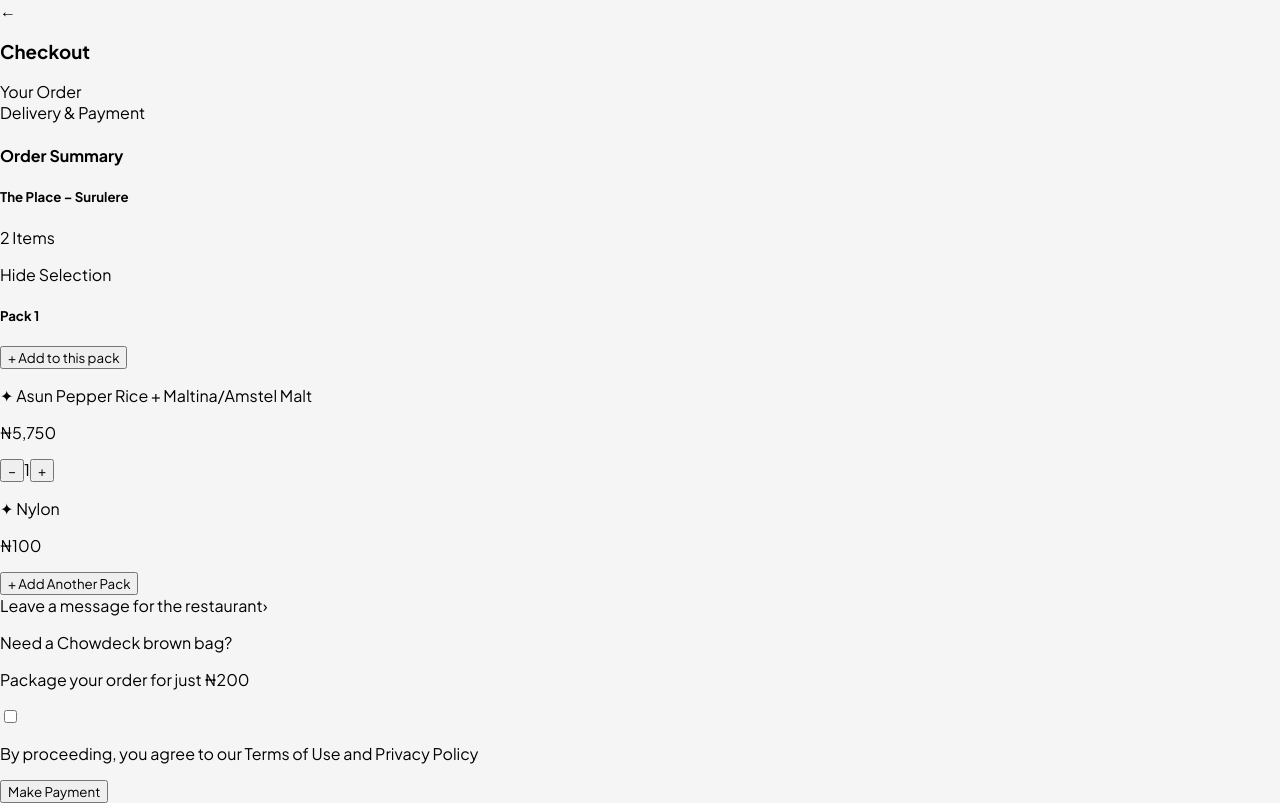
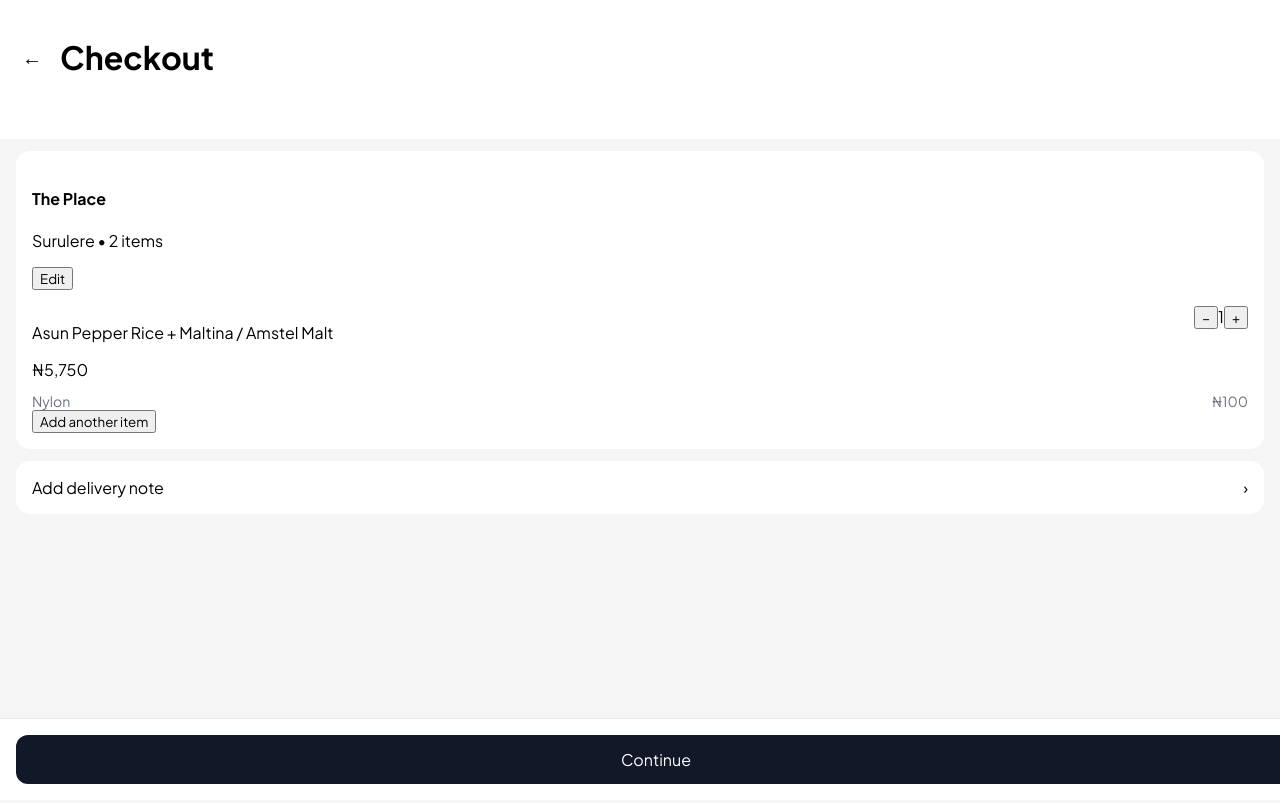
Before and after one commit to ay30bg/droppa, a React (Create React App) app: page /checkout in a window 1280 px wide. Built offline with nearby package versions, Linux system fonts and the light colour scheme.

Commit message:
Update Checkout.jsx

```diff
--- a/src/pages/Checkout.jsx
+++ b/src/pages/Checkout.jsx
@@ -1,96 +1,68 @@
-import React, { useState } from "react";
+import { useState } from "react";
 import "../styles/checkout.css";
 
 export default function Checkout() {
-  const [quantity, setQuantity] = useState(1);
-  const [bag, setBag] = useState(false);
+  const [qty, setQty] = useState(1);
 
   return (
-    <div className="ck-page">
+    <div className="dp-root">
       {/* Header */}
-      <div className="ck-header">
-        <span className="ck-back">←</span>
-        <h3>Checkout</h3>
+      <header className="dp-header">
+        <button className="dp-back">←</button>
+        <h1>Checkout</h1>
+      </header>
+
+      {/* Progress */}
+      <div className="dp-progress">
+        <span className="active" />
+        <span />
       </div>
 
-      {/* Steps */}
-      <div className="ck-steps">
-        <div className="ck-step active">Your Order</div>
-        <div className="ck-step">Delivery & Payment</div>
-      </div>
-
-      {/* Order Summary */}
-      <div className="ck-section">
-        <h4>Order Summary</h4>
-
-        <div className="ck-restaurant">
+      {/* Order Card */}
+      <section className="dp-card">
+        <div className="dp-merchant">
           <div>
-            <h5>The Place – Surulere</h5>
-            <p>2 Items</p>
+            <h4>The Place</h4>
+            <p>Surulere • 2 items</p>
           </div>
-          <span className="ck-hide">Hide Selection</span>
+          <button className="dp-edit">Edit</button>
         </div>
 
-        {/* Pack */}
-        <div className="ck-pack">
-          <div className="ck-pack-header">
-            <h5>Pack 1</h5>
-            <button className="ck-add-pack">+ Add to this pack</button>
+        <div className="dp-divider" />
+
+        <div className="dp-item">
+          <div className="dp-item-info">
+            <p className="dp-item-title">
+              Asun Pepper Rice + Maltina / Amstel Malt
+            </p>
+            <span className="dp-item-price">₦5,750</span>
           </div>
 
-          <div className="ck-item">
-            <div>
-              <p className="ck-item-name">
-                ✦ Asun Pepper Rice + Maltina/Amstel Malt
-              </p>
-              <p className="ck-price">₦5,750</p>
-            </div>
+          <div className="dp-counter">
+            <button onClick={() => setQty(Math.max(1, qty - 1))}>−</button>
+            <span>{qty}</span>
+            <button onClick={() => setQty(qty + 1)}>+</button>
+          </div>
+        </div>
 
-            <div className="ck-qty">
-              <button onClick={() => setQuantity(Math.max(1, quantity - 1))}>
-                −
-              </button>
-              <span>{quantity}</span>
-              <button onClick={() => setQuantity(quantity + 1)}>+</button>
-            </div>
-          </div>
+        <div className="dp-addon">
+          <span>Nylon</span>
+          <span>₦100</span>
+        </div>
 
-          <div className="ck-item muted">
-            <p>✦ Nylon</p>
-            <p>₦100</p>
-          </div>
+        <button className="dp-outline">Add another item</button>
+      </section>
 
-          <button className="ck-add-another">+ Add Another Pack</button>
-        </div>
-      </div>
-
-      {/* Message */}
-      <div className="ck-row">
-        <span>Leave a message for the restaurant</span>
-        <span>›</span>
-      </div>
-
-      {/* Brown bag */}
-      <div className="ck-row">
-        <div>
-          <p className="bold">Need a Chowdeck brown bag?</p>
-          <p className="muted">Package your order for just ₦200</p>
-        </div>
-        <input
-          type="checkbox"
-          checked={bag}
-          onChange={() => setBag(!bag)}
-        />
-      </div>
+      {/* Notes */}
+      <section className="dp-card dp-row">
+        <span>Add delivery note</span>
+        <span className="dp-chevron">›</span>
+      </section>
 
       {/* Footer */}
-      <div className="ck-footer">
-        <p className="terms">
-          By proceeding, you agree to our <span>Terms of Use</span> and{" "}
-          <span>Privacy Policy</span>
-        </p>
-        <button className="ck-pay">Make Payment</button>
-      </div>
+      <footer className="dp-footer">
+        <button className="dp-primary">Continue</button>
+      </footer>
     </div>
   );
 }
```
